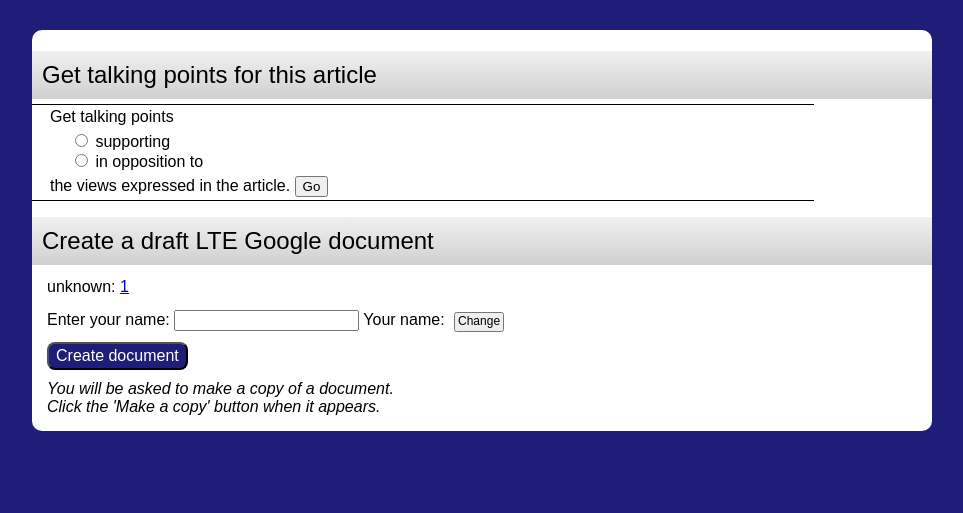
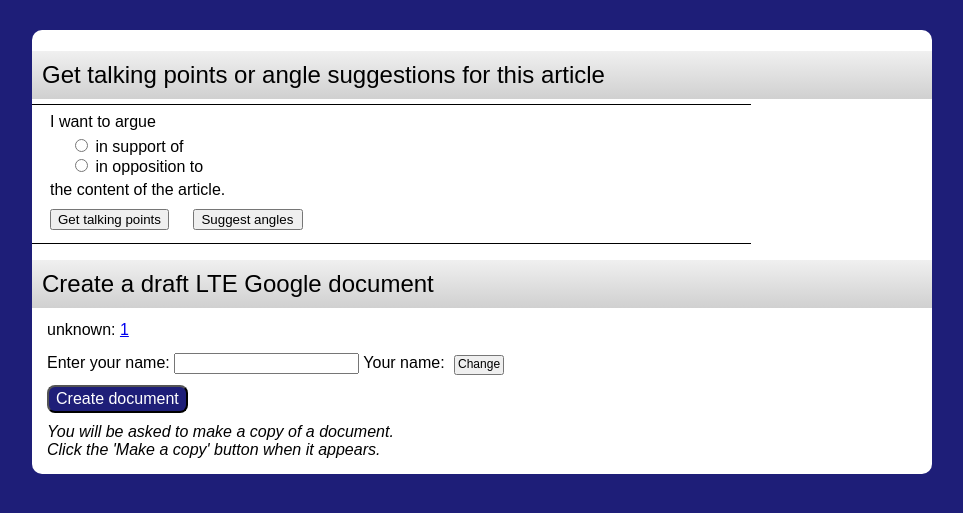
Before and after one commit to UnitOneLLC/ltesearch.org, a PHP site: page /?u=1 in a window 1280 px wide. Shown: the top 513 px of the page, without its empty margins (158-1121 px from the left). Run offline with PHP 8.4, Linux system fonts and the light colour scheme; data that the repository does not hold is empty; some libraries are stand-ins or nearby versions.

Commit message:
added angle suggestions

```diff
--- a/draft/draft.js
+++ b/draft/draft.js
@@ -8,6 +8,7 @@ $(document).ready(function() {
 	$("#author").on("blur", onAuthBlur);
 	$("#btn-chg-auth").click(onClickChangeAuthor);
 	$("#btn-get-tp").click(onGetTalkingPoints);
+	$("#btn-get-angles").click(onSuggestAngles);
 	setupAuthor();
 });
 
@@ -23,12 +24,12 @@ function onGetTalkingPoints() {
 	$("#tp-cell").empty();
 	showSpin(true, "tp");
 	var qStringParams = new URLSearchParams(window.location.search);
-	var url = "./aitp.php?z=" + qStringParams.get('z') + "&pro=" + pro;
+	var url = "./aitp.php?z=" + qStringParams.get('z') + "&pro=" + pro + "&req=tp";;
 	$.ajax(url)
 	.done((resultString)=>{
 		showSpin(false, "tp");
+		var cellDiv = $("#tp-cell");
 		try {
-			var cellDiv = $("#tp-cell");
 			var results = JSON.parse(resultString);
 			cellDiv.empty();
 			cellDiv.append($("<ul id='tp-list'></ul>"));
@@ -38,6 +39,7 @@ function onGetTalkingPoints() {
 			}
 		}
 		catch (e) {
+			cellDiv.empty();
 			alert("Unable to get talking points: " + (e.message ? e.message : e));
 			showSpin(false, "tp");
 		}
@@ -47,6 +49,43 @@ function onGetTalkingPoints() {
 		showSpin(false, "tp");
 	});
 }
+
+
+function onSuggestAngles() {
+	var pro, radioChecked = document.querySelector('input[name="tp"]:checked');
+	if (radioChecked == null) {
+		alert("You must select either 'in support of' or 'in opposition to'");
+		return;
+	}
+	else {
+		pro = radioChecked.value;
+	}
+	$("#tp-cell").empty();
+	showSpin(true, "tp");
+	var qStringParams = new URLSearchParams(window.location.search);
+	var url = "./aitp.php?z=" + qStringParams.get('z') + "&pro=" + pro + "&req=angles";
+	$.ajax(url)
+	.done((resultString)=>{
+		showSpin(false, "tp");
+		var cellDiv = $("#tp-cell");
+		try {
+			var results = JSON.parse(resultString.trim());
+			cellDiv.empty();
+			cellDiv.append($("<div>" + results["text"] + "</div>"));
+		}
+		catch (e) {
+			cellDiv.empty();
+			alert("Unable to get angle suggestions: " + (e.message ? e.message : e));
+			showSpin(false, "tp");
+		}
+	})
+	.fail((e)=>{
+		alert("Unable to get angle suggestions: " + e);
+		showSpin(false, "tp");
+	});
+}
+
+
 
 function enableButton(enabled) {
 	if (enabled) {
--- a/draft/index.php
+++ b/draft/index.php
@@ -117,6 +117,13 @@
 				border-top: solid 1px black;
 				border-bottom: solid 1px black;
 			}
+			#btn-get-tp {
+				margin: 10px 0;
+			}
+			#btn-get-angles {
+				padding-right: 8px;
+				margin: 10px 0 10px 20px;
+			}
 		</style>
 		<script type="text/javascript">
 			var g_title = "<?php echo trim($title); ?>";
@@ -128,15 +135,16 @@
 	</head>
 	<body>
 		<div id="container">
-			<h1>Get talking points for this article</h1>
+			<h1>Get talking points or angle suggestions for this article</h1>
 			<table id="tp-table">
 				<tbody><tr>
 					<td style="width:40%">
 						<div id="tpdiv">
-							<div style="margin-bottom:5px";>Get talking points</div>
-							<div><input type="radio" id="in_favor" name="tp" value="1"> supporting</div>
+							<div style="margin:5px 0";>I want to argue</div>
+							<div><input type="radio" id="in_favor" name="tp" value="1"> in support of</div>
 							<div><input type="radio" id="opposed" name="tp" value="0"> in opposition to</div>
-							<div style="margin-top:5px">the views expressed in the article.  <button id="btn-get-tp">Go</button></div>
+							<div style="margin-top:5px">the content of the article.</div>
+							<div><button id="btn-get-tp">Get talking points</button> <button id="btn-get-angles">Suggest angles</button></div>
 						</div>
 					</td>
 					<td style="width:60%; max-height:180px;overflow-y:auto">
```
Also changed, not shown: draft/aitp.php (+37 -1 lines).
